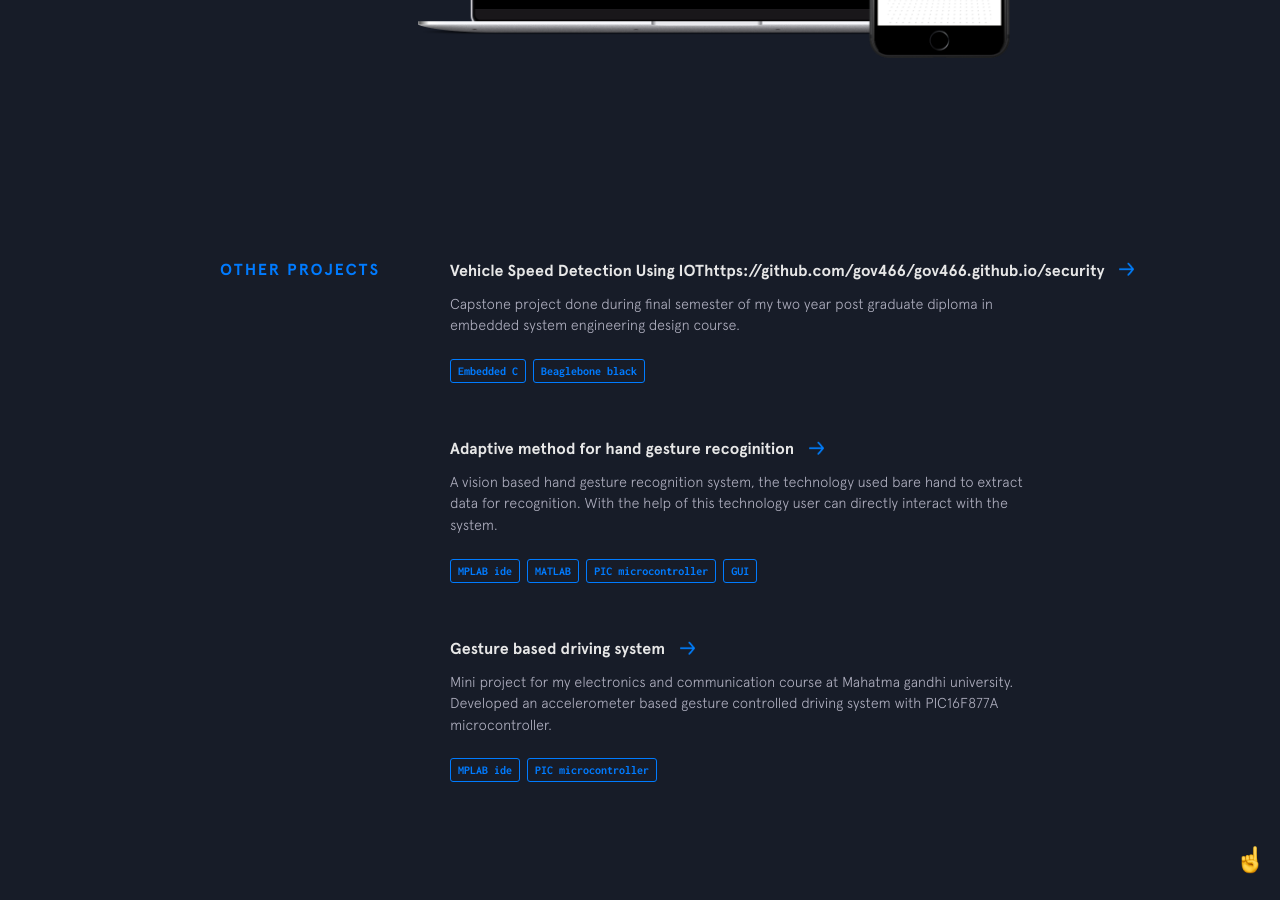
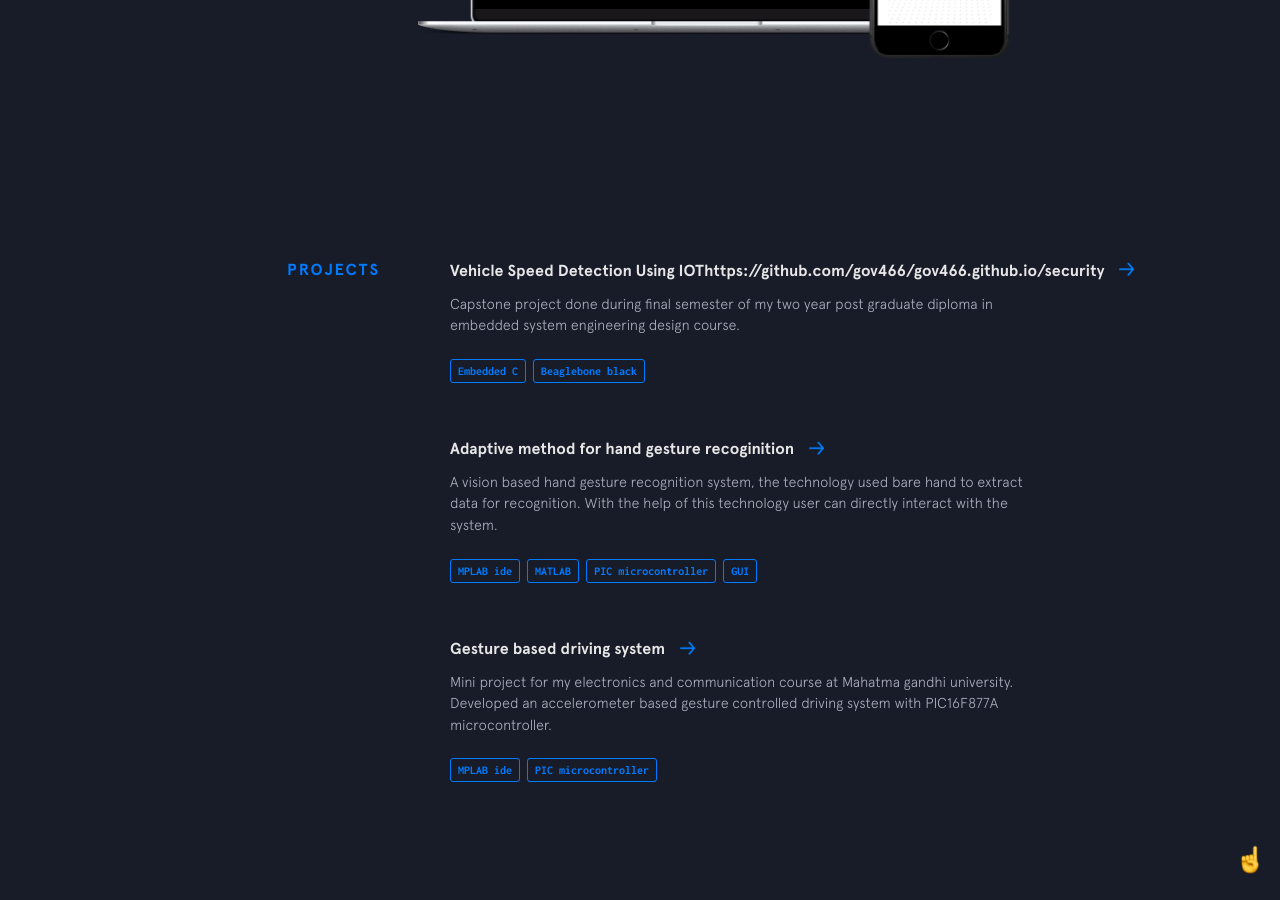
Before and after one commit to gov466/gov466.github.io, a Jekyll site: the page built from index.html, in a window 1280 px wide and 900 px high, scrolled down 3500 px. Built offline with Jekyll 4.4.1, drawn with Linux system fonts in a browser that asks for light colours; nearby versions of some CDN libraries.

Commit message:
Update other-projects.html

```diff
--- a/_includes/other-projects.html
+++ b/_includes/other-projects.html
@@ -1,5 +1,5 @@
 <section class="section other-projects">
-  <div class="section__title">Other Projects</div>
+  <div class="section__title"> Projects</div>
   <div class="section__content">
     {% for project in site.data.other-projects %}
     <div class="project">
```
